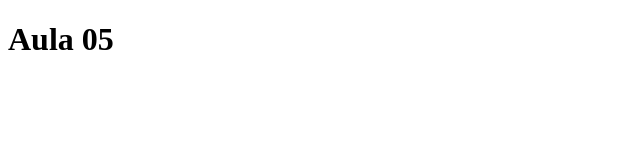
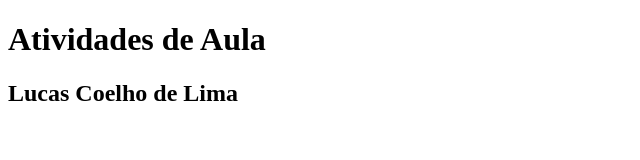
Before and after one commit to Lucascdl/Aula05Coderhouse, a plain HTML site: page index.html in a window 1280 px wide. Shown: the whole page, without its empty margins (0-640 px from the left). Drawn offline with Linux system fonts and the light colour scheme.

Commit message:
reajuste

```diff
--- a/index.html
+++ b/index.html
@@ -3,9 +3,10 @@
 <head>
     <meta charset="UTF-8">
     <meta name="viewport" content="width=device-width, initial-scale=1.0">
-    <title>Aula 05</title>
+    <title>Curso HTML e CSS</title>
 </head>
 <body>
-    <h1>Aula 05</h1>
+    <h1>Atividades de Aula</h1>
+    <h2>Lucas Coelho de Lima</h2>
 </body>
 </html>
```
